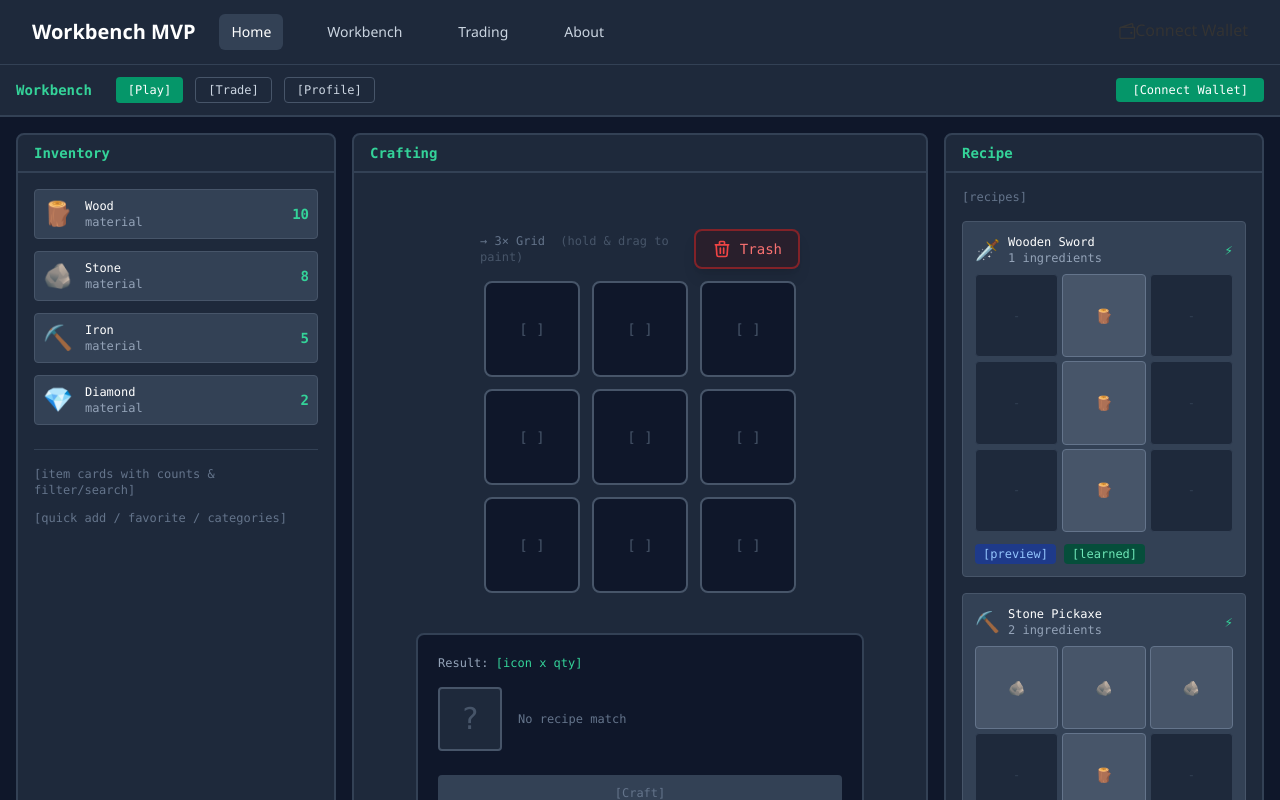
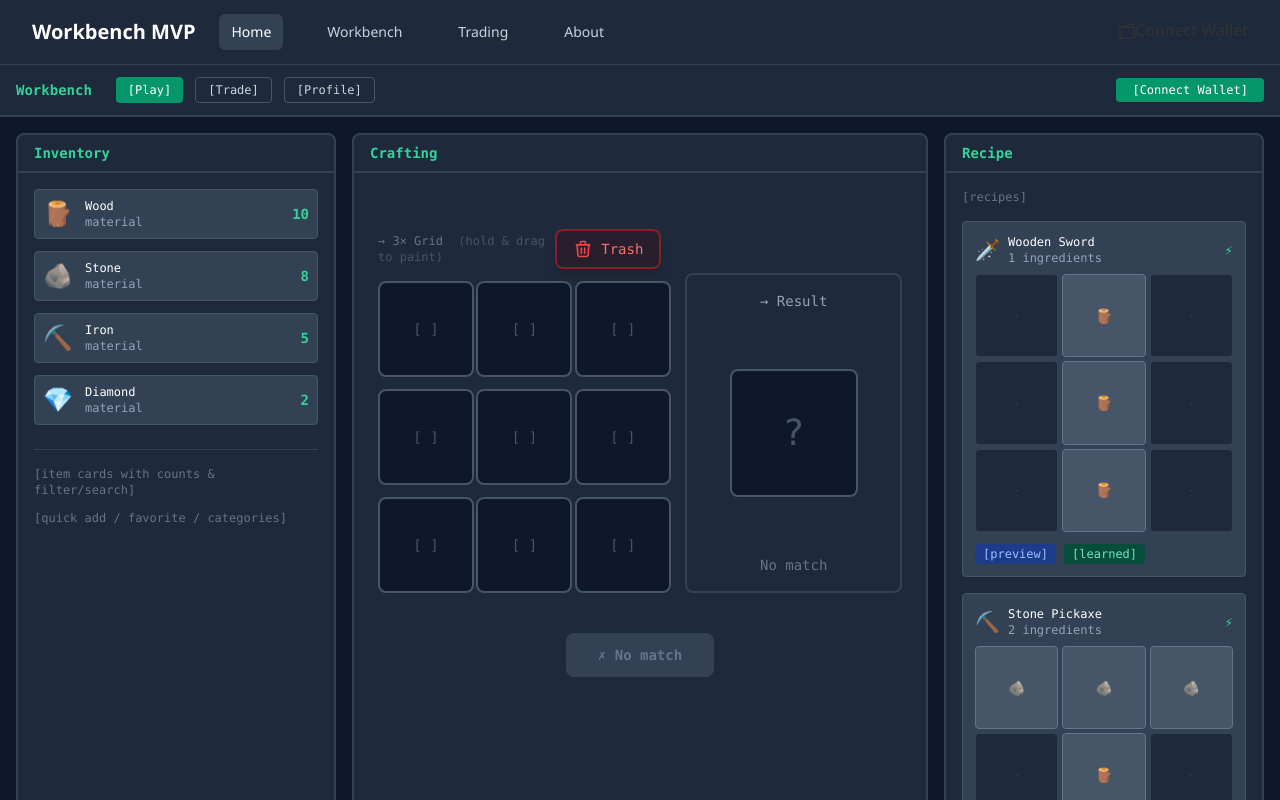
Before and after one commit to thundernan/workbench, a Vue app in the folder client/: page / in a window 1280 px wide. Shown: the top 800 px of the page. Built offline with nearby package versions, Linux system fonts and the light colour scheme.

Commit message:
refactor: Restructure Home.vue layout for better organization and user interaction

```diff
--- a/client/src/views/Home.vue
+++ b/client/src/views/Home.vue
@@ -81,7 +81,10 @@
           </div>
         </div>
          <div class="flex-1 p-6 overflow-y-auto flex flex-col items-center justify-start">
+           <!-- Grid and Result Section -->
+           <div class="flex items-end gap-6 mb-10">
              <!-- 3x3 Grid -->
+            <div>
               <div class="flex items-center justify-between w-full max-w-xs mb-3 mt-8">
                 <div class="text-slate-500 text-xs">
                   → 3× Grid
@@ -104,7 +107,7 @@
                   </div>
                 </div>
               </div>
-           <div class="grid grid-cols-3 gap-3 mb-10">
+              <div class="grid grid-cols-3 gap-3">
                 <div
                     v-for="(cell, index) in craftingGrid"
                     :key="index"
@@ -125,29 +128,32 @@
                 </div>
               </div>
 
-          <!-- Result Section -->
-          <div class="w-full max-w-md border-2 border-slate-700 rounded-lg bg-slate-900 p-5">
-            <div class="text-slate-400 text-xs mb-4">Result: <span class="text-emerald-400">[icon x qty]</span></div>
-            <div class="flex items-center gap-4 mb-4">
-              <div class="w-16 h-16 border-2 rounded flex items-center justify-center text-3xl"
-                   :class="matchedRecipe ? 'border-emerald-400 bg-slate-700' : 'border-slate-600 bg-slate-800'">
+            </div>
+             <!-- Result Preview -->
+             <div class="flex flex-col items-center justify-between border-2 border-slate-700 rounded-lg bg-slate-800 p-4" style="width: 240px; height: 320px;">
+               <div class="text-slate-400 text-sm font-medium">→ Result</div>
+               <div class="w-32 h-32 border-2 rounded-lg flex items-center justify-center text-6xl transition-all duration-200"
+                    :class="matchedRecipe ? 'border-emerald-400 bg-slate-700 shadow-lg shadow-emerald-500/30' : 'border-slate-600 bg-slate-900'">
                  <span v-if="matchedRecipe" class="select-none">{{ matchedRecipe.result.icon }}</span>
-                <span v-else class="text-slate-600">?</span>
+                 <span v-else class="text-slate-600 text-4xl">?</span>
                </div>
-              <div class="flex-1">
-                <div v-if="matchedRecipe" class="text-white text-sm">{{ matchedRecipe.result.name }}</div>
-                <div v-else class="text-slate-500 text-xs">No recipe match</div>
+               <div class="text-center w-full px-2">
+                 <div v-if="matchedRecipe" class="text-white text-sm font-semibold truncate">{{ matchedRecipe.result.name }}</div>
+                 <div v-else class="text-slate-500 text-sm">No match</div>
+                 <div v-if="matchedRecipe" class="text-slate-400 text-xs mt-1 line-clamp-2">{{ matchedRecipe.result.description }}</div>
                </div>
              </div>
+           </div>
+
+           <!-- Craft Button -->
            <button
              @click="craftItem"
              :disabled="!canCraft"
-              class="w-full px-4 py-2.5 rounded text-xs transition-colors font-medium mt-2"
-              :class="canCraft ? 'bg-emerald-600 text-white hover:bg-emerald-700' : 'bg-slate-700 text-slate-500 cursor-not-allowed'"
+             class="px-8 py-3 rounded-lg text-sm transition-all duration-200 font-semibold"
+             :class="canCraft ? 'bg-emerald-600 text-white hover:bg-emerald-700 hover:scale-105 shadow-lg shadow-emerald-500/50' : 'bg-slate-700 text-slate-500 cursor-not-allowed'"
            >
-              [Craft]
+             {{ canCraft ? '⚡ Craft Item' : '✗ No match' }}
            </button>
-          </div>
          </div>
       </div>
 
```
Lines whose indentation alone changed are shown as unchanged.
